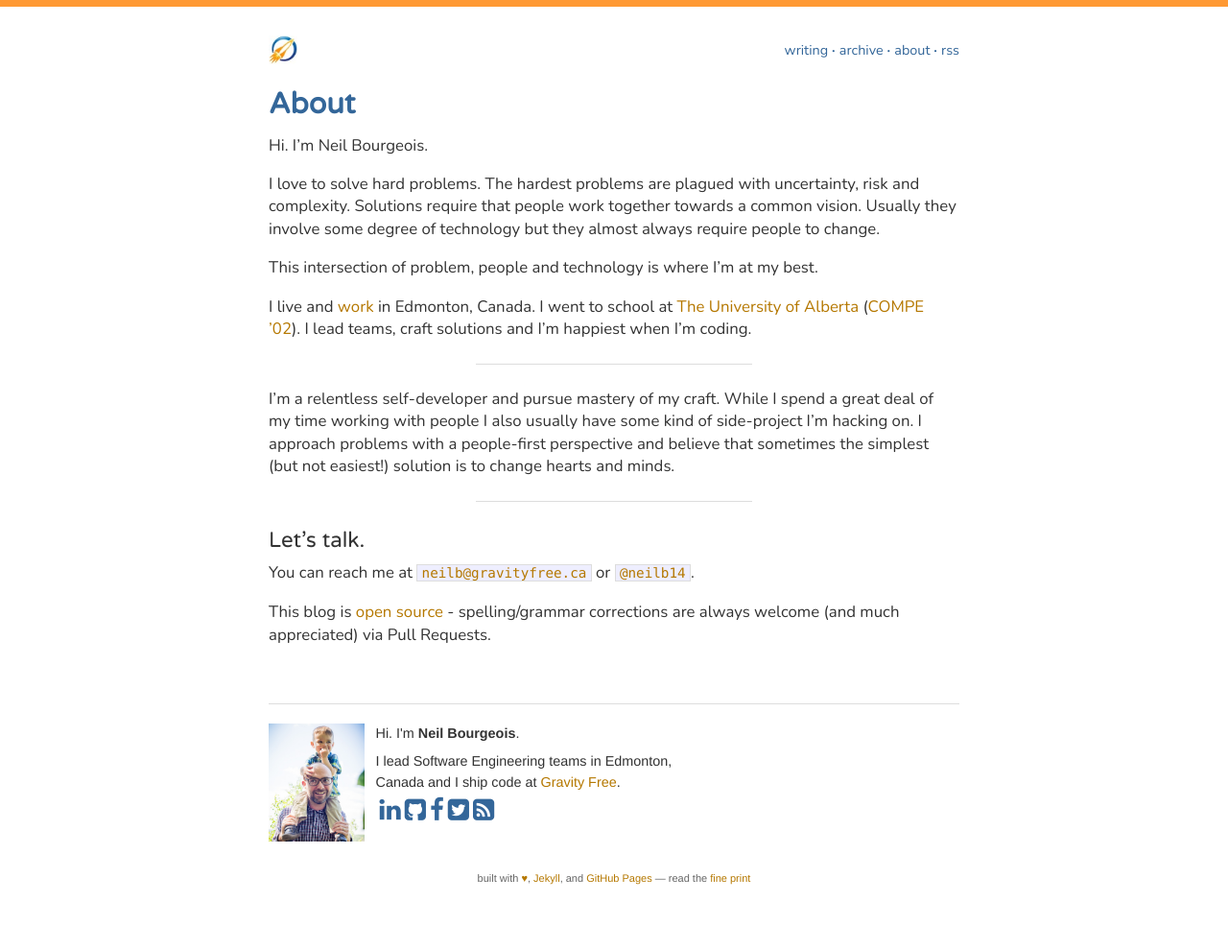
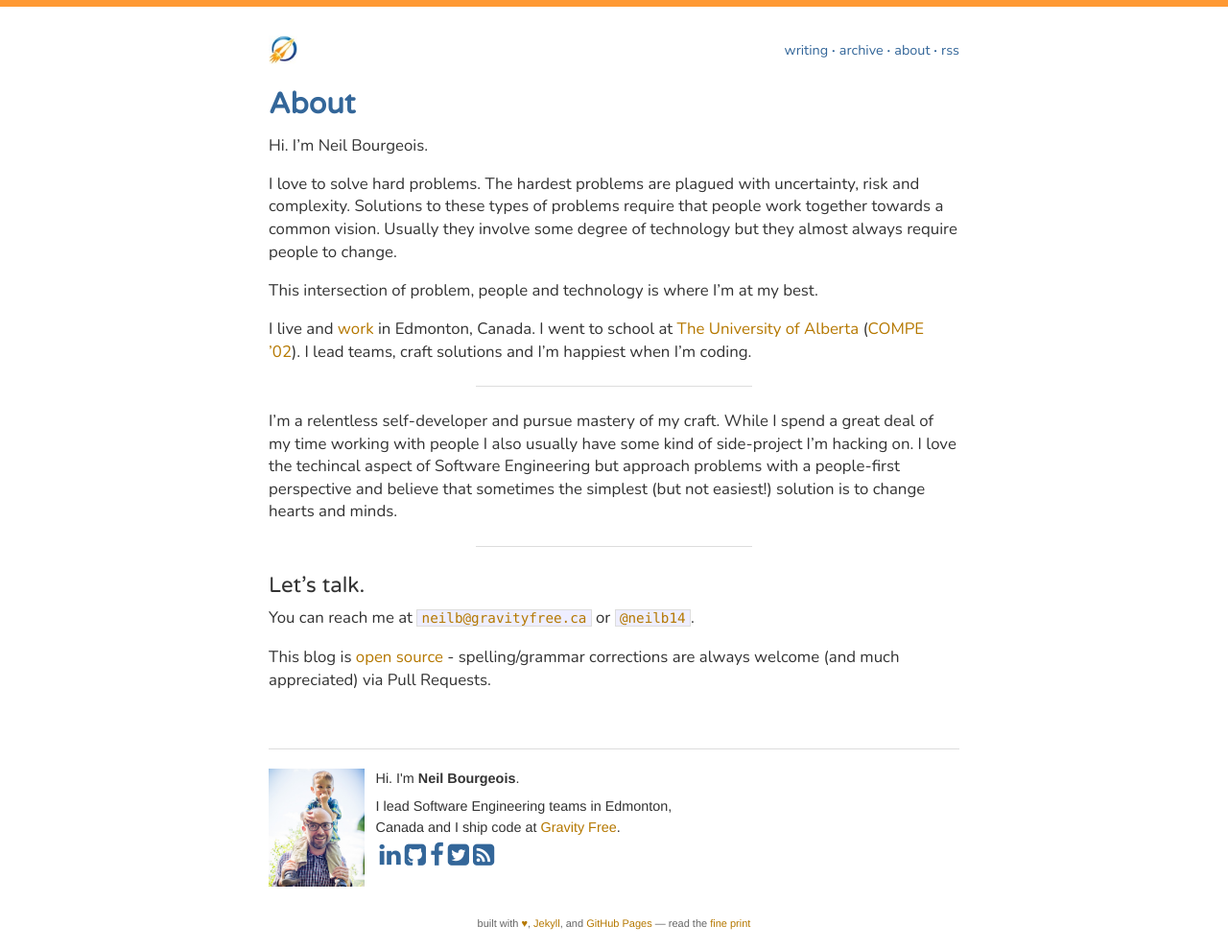
Before and after one commit to neilb14/neilb14.github.io, a Jekyll site: the page built from about/index.md, in a window 1280 px wide. Shown: the whole page at 96% size. Built offline with Jekyll 4.4.1, drawn with Linux system fonts in a browser that asks for light colours; before the commit the page ends 942 px from its top, so only the background shows below that.

```diff
--- a/about/index.md
+++ b/about/index.md
@@ -6,7 +6,7 @@ skip_related: true
 
 Hi. I'm Neil Bourgeois.
 
-I love to solve hard problems. The hardest problems are plagued with uncertainty, risk and complexity. Solutions require that people work together towards a common vision. Usually they involve some degree of technology but they almost always require people to change.
+I love to solve hard problems. The hardest problems are plagued with uncertainty, risk and complexity. Solutions to these types of problems require that people work together towards a common vision. Usually they involve some degree of technology but they almost always require people to change.
 
 This intersection of problem, people and technology is where I'm at my best.
 
@@ -14,7 +14,7 @@ I live and [work](http://gravityfree.ca/) in Edmonton, Canada. I went to school
 
 ---
 
-I'm a relentless self-developer and pursue mastery of my craft. While I spend a great deal of my time working with people I also usually have some kind of side-project I'm hacking on. I approach problems with a people-first perspective and believe that sometimes the simplest (but not easiest!) solution is to change hearts and minds.
+I'm a relentless self-developer and pursue mastery of my craft. While I spend a great deal of my time working with people I also usually have some kind of side-project I'm hacking on. I love the techincal aspect of Software Engineering but approach problems with a people-first perspective and believe that sometimes the simplest (but not easiest!) solution is to change hearts and minds.
 
 ---
 
```
Also changed, not shown: _posts/2017-03-20-leadership-is-not-just-for-royals.markdown (added, +17 -0 lines), README.md.
